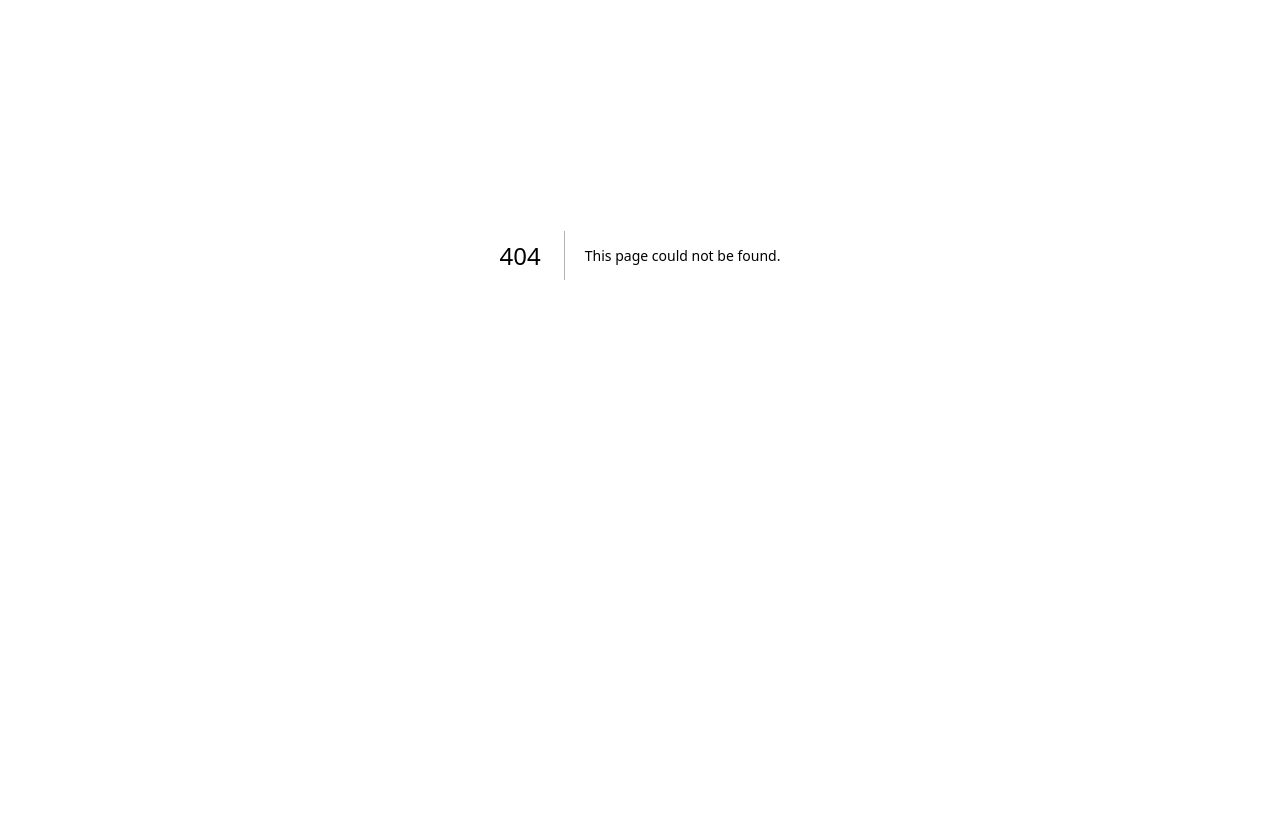
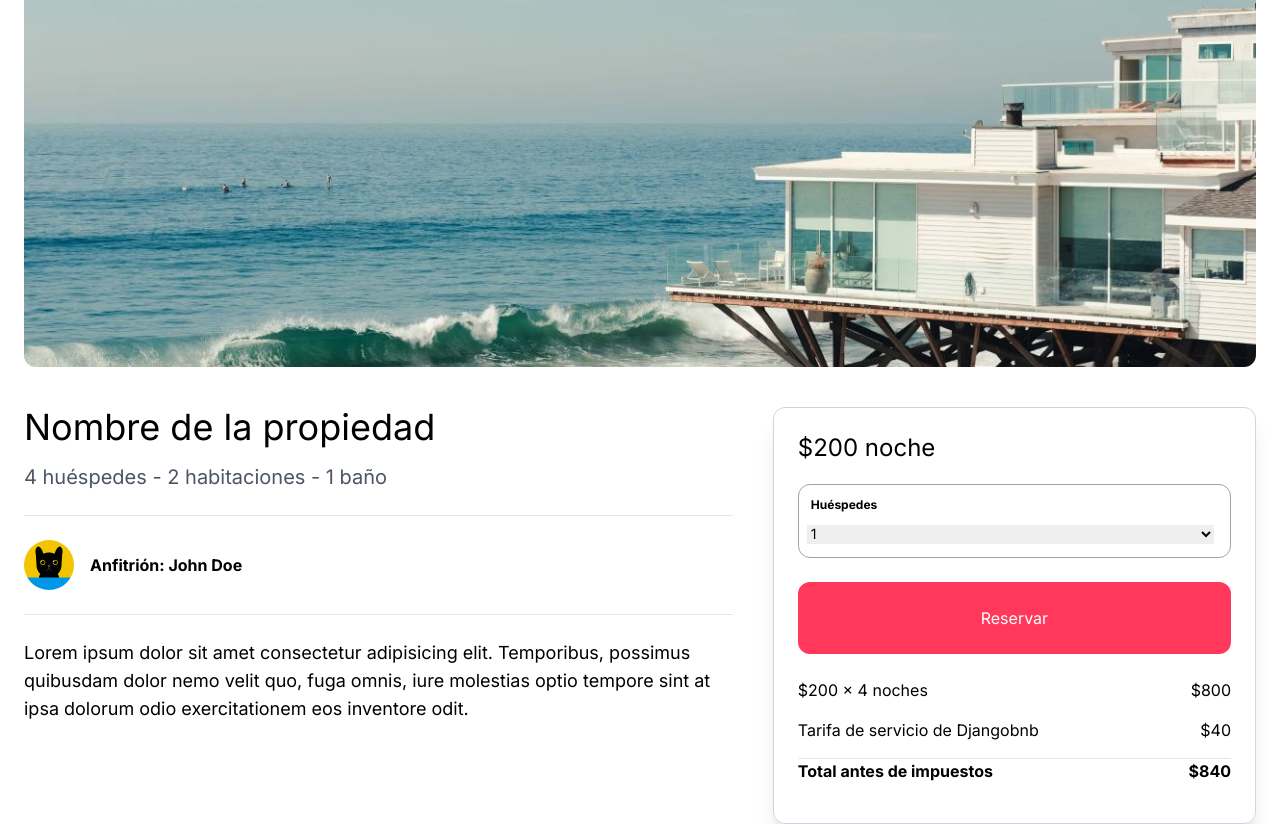
Before and after one commit to DerekAguilar/djangobnb, a Next.js app: page /properties/1 in a window 1280 px wide. Before the commit this address had no page. Shown: the part 273-1097 px from the top of the page. Before the commit the page ends 928 px from the top, so only its background shows below. Built offline with nearby package versions, Linux system fonts and the light colour scheme.

Commit message:
05 Details page for properties (static)

```diff
--- /dev/null
+++ b/app/components/properties/ReservationSidebar.tsx
@@ -0,0 +1,45 @@
+const ReservationSidebar=()=>{
+    return (
+        <aside className="mt-6 p-6 col-span-2 rounded-xl border border-gray-300 shadow-xl">
+            <h2 className="mb-5 text-2xl">
+                $200 noche
+            </h2>
+            <div className="mb-6 p-3 border border-gray-400 rounded-xl">
+                <label
+                htmlFor=""
+                className="mb-2 block font-bold text-xs"
+                >
+                    Huéspedes
+                </label>
+                <select
+                name=""
+                id=""
+                className="w-full -ml-1 text-sm"
+                >
+                    <option value="">1</option>
+                    <option value="">2</option>
+                    <option value="">3</option>
+                    <option value="">4</option>
+                </select>
+            </div>
+            <div className="w-full mb-6 py-6 text-center text-white bg-airbnb hover:bg-airbnbDark rounded-xl">
+                Reservar
+            </div>
+            <div className="mb-4 flex justify-between align-middle">
+                <p>$200 x 4 noches</p>
+                <p>$800</p>
+            </div>
+            <div className="mb-4 flex justify-between align-middle">
+                <p>Tarifa de servicio de Djangobnb</p>
+                <p>$40</p>
+            </div>
+            <hr/>
+            <div className="mb-4 flex justify-between align-middle font-bold">
+                <p>Total antes de impuestos</p>
+                <p>$840</p>
+            </div>
+        </aside>
+    )
+}
+
+export default ReservationSidebar
--- a/app/layout.tsx
+++ b/app/layout.tsx
@@ -21,7 +21,7 @@ export default function RootLayout({
         className={inter.className}
       >
         <Navbar/>
-        <div className="pt-24 lg:pt-32">{children}</div>
+        <div className="pt-24 md:pt-28 lg:pt-32">{children}</div>
       </body>
     </html>
   );
--- /dev/null
+++ b/app/properties/[id]/page.tsx
@@ -0,0 +1,47 @@
+import Image from "next/image";
+import ReservationSidebar from "@/app/components/properties/ReservationSidebar";
+
+const PropertyDetailPage=()=>{
+    return (
+        <main className="max-w-[1500px] mx-auto px-6">
+            <div className="w-full h-[64vh] mb-4 overflow-hidden rounded-xl relative">
+                <Image
+                fill
+                src="/beach_1.jpg"
+                className="object-cover w-full h-full"
+                alt="Casa de playa"
+                />
+            </div>
+            <div className="grid grid-cols-1 md:grid-cols-5 gap-4">
+                <div className="py-6 pr-6 col-span-3">
+                    <h1 className="mb-4 text-4xl">
+                        Nombre de la propiedad
+                    </h1>
+                    <span className="mb-6 block text-xl text-gray-600">
+                        4 huéspedes - 2 habitaciones - 1 baño
+                    </span>
+                    <hr/>
+                    <div className="py-6 flex items-center space-x-4">
+                        <Image
+                        src="/pfp_1.png"
+                        width={50}
+                        height={50}
+                        className="rounded-full"
+                        alt="Nombre de usuario"
+                        />
+                        <p>
+                            <strong>Anfitrión: John Doe</strong>
+                        </p>
+                    </div>
+                    <hr/>
+                    <p className="mt-6 text-lg">
+                    Lorem ipsum dolor sit amet consectetur adipisicing elit. Temporibus, possimus quibusdam dolor nemo velit quo, fuga omnis, iure molestias optio tempore sint at ipsa dolorum odio exercitationem eos inventore odit.
+                    </p>
+                </div>
+                <ReservationSidebar/>
+            </div>
+        </main>
+    )
+}
+
+export default PropertyDetailPage;
```
